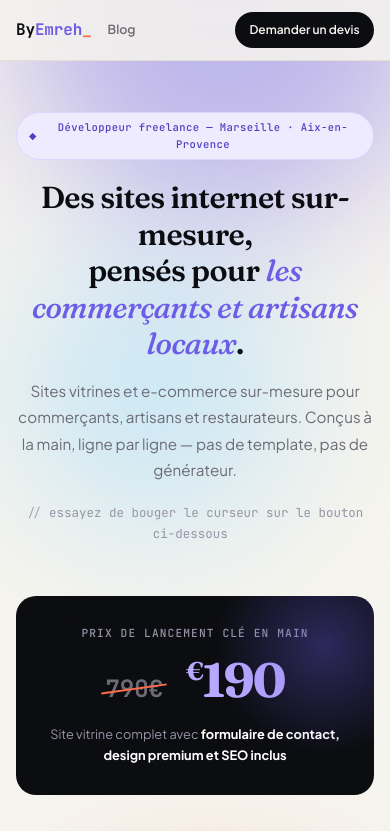
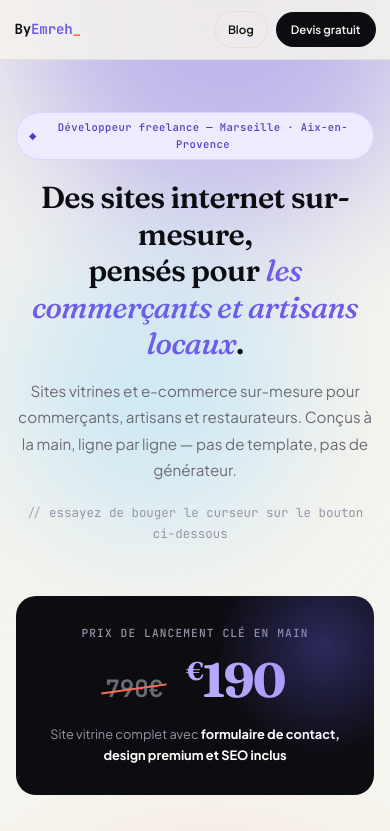
Before and after one commit to contactbyemreh-create/Byemreh_blog, a website: page public/index.html in a window 390 px wide. Shown: the top 831 px of the page. Drawn offline with Linux system fonts and the light colour scheme.

Commit message:
Add files via upload

```diff
--- a/public/index.html
+++ b/public/index.html
@@ -167,6 +167,7 @@
     .nav-brand span { color: var(--signal); }
     .nav-brand::after { content: '_'; color: var(--coral); animation: blink 1.1s step-end infinite; }
     @keyframes blink { 50% { opacity: 0; } }
+    .nav-actions { display: flex; align-items: center; gap: .7rem; flex-shrink: 0; }
     .nav-cta {
       background: var(--ink);
       color: var(--paper);
@@ -180,31 +181,24 @@
       text-decoration: none;
       transition: background .25s var(--ease), transform .25s var(--ease);
       white-space: nowrap;
+      flex-shrink: 0;
     }
     .nav-cta:hover { background: var(--signal); transform: translateY(-1px); }
-    .nav-left { display: flex; align-items: center; gap: 2rem; }
-    .nav-link {
-      position: relative;
+    .nav-cta-short { display: none; }
+    .nav-blog {
+      color: var(--ink);
+      border: 1.5px solid var(--border);
+      padding: .6rem 1.3rem;
       font-family: var(--ff-body);
-      font-size: .85rem;
+      font-size: .8rem;
       font-weight: 600;
-      color: var(--muted);
+      border-radius: 99px;
       text-decoration: none;
-      padding-bottom: 2px;
-      transition: color .25s var(--ease);
-    }
-    .nav-link::after {
-      content: '';
-      position: absolute;
-      left: 0; right: 0; bottom: -2px;
-      height: 1.5px;
-      background: var(--signal);
-      transform: scaleX(0);
-      transform-origin: right;
-      transition: transform .3s var(--ease);
-    }
-    .nav-link:hover { color: var(--ink); }
-    .nav-link:hover::after { transform: scaleX(1); transform-origin: left; }
+      transition: border-color .25s var(--ease), color .25s var(--ease), transform .25s var(--ease);
+      white-space: nowrap;
+      flex-shrink: 0;
+    }
+    .nav-blog:hover { border-color: var(--signal); color: var(--signal); transform: translateY(-1px); }
 
     /* ── HERO ───────────────────────────────── */
     .hero { position: relative; padding: 10rem 2.5rem 6rem; overflow: hidden; }
@@ -634,10 +628,13 @@
 
     /* ── RESPONSIVE ─────── */
     @media (max-width: 768px) {
-      nav { padding: 0.75rem 1rem; }
-      .nav-left { gap: 1rem; }
-      .nav-link { font-size: .78rem; }
-      .nav-cta { padding: .5rem .9rem; font-size: .75rem; max-width: 55%; text-align: center; overflow: hidden; text-overflow: ellipsis; }
+      nav { padding: 0.7rem .9rem; }
+      .nav-brand { font-size: .88rem; }
+      .nav-actions { gap: .5rem; }
+      .nav-cta { padding: .5rem .95rem; font-size: .72rem; }
+      .nav-cta-full { display: none; }
+      .nav-cta-short { display: inline; }
+      .nav-blog { padding: .5rem .8rem; font-size: .72rem; }
       .hero { padding: 7rem 1rem 3.5rem; }
       .hero-badge { font-size: .66rem; padding: .35rem .75rem; margin-bottom: 1.2rem; }
       .hero h1 { font-size: 1.9rem; line-height: 1.2; }
@@ -667,11 +664,11 @@
 
 <header>
   <nav>
-    <div class="nav-left">
-      <a href="https://www.byemreh.fr" class="nav-brand">By<span>Emreh</span></a>
-      <a href="/blog.html" class="nav-link">Blog</a>
+    <a href="https://www.byemreh.fr" class="nav-brand">By<span>Emreh</span></a>
+    <div class="nav-actions">
+      <a href="blog.html" class="nav-blog">Blog</a>
+      <a href="#contact" class="nav-cta"><span class="nav-cta-full">Demander un devis</span><span class="nav-cta-short">Devis gratuit</span></a>
     </div>
-    <a href="#contact" class="nav-cta">Demander un devis</a>
   </nav>
 </header>
 
@@ -1107,7 +1104,6 @@
 <footer>
   <p><strong>ByEmreh</strong> — Partenaire web pour le développement local et la digitalisation des commerces.</p>
   <p style="margin-top:.6rem; font-size:.8rem;">
-    <a href="/blog.html">Blog</a> ·
     <a href="#" onclick="openModal('mentions'); return false;">Mentions Légales</a> ·
     <a href="#" onclick="openModal('cgv'); return false;">Conditions Générales de Vente (CGV)</a>
   </p>
@@ -1390,7 +1386,7 @@
      de combiner un prix ponctuel et un prix récurrent sur un même Payment Link,
      dans le Dashboard : New payment link > ajouter les 2 line items). */
   const STRIPE_LINK_SEUL = 'https://buy.stripe.com/eVqdR147I4PY3edbpw6Ri01';
-  const STRIPE_LINK_COMBO = 'STRIPE_LINK_COMBO'; // ← à remplacer une fois le lien combo créé dans Stripe
+  const STRIPE_LINK_COMBO = 'https://buy.stripe.com/eVq4gr5bM2HQeWV9ho6Ri05';
 
   function toggleAddon() {
     const checked = document.getElementById('addon-hebergement').checked;
```
